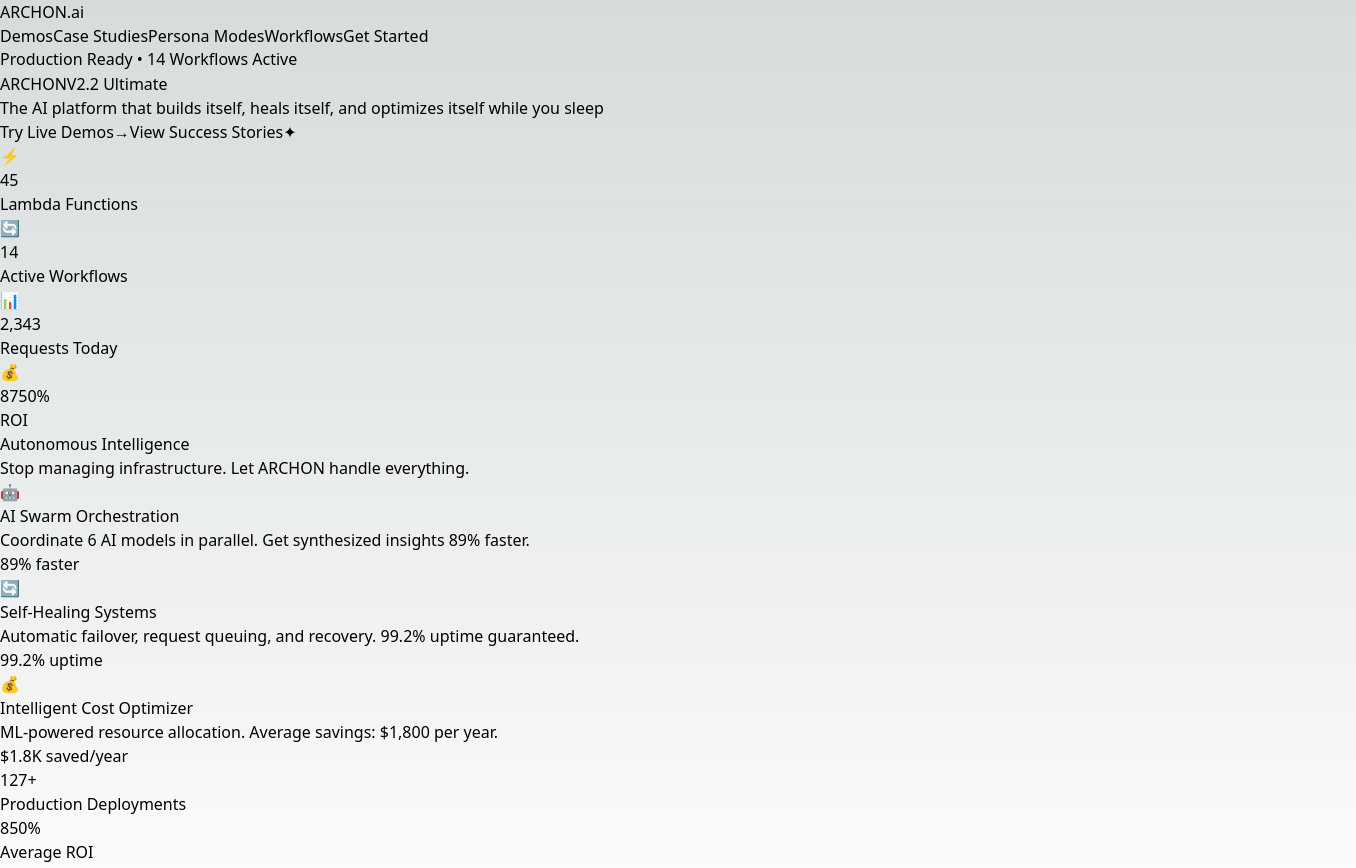
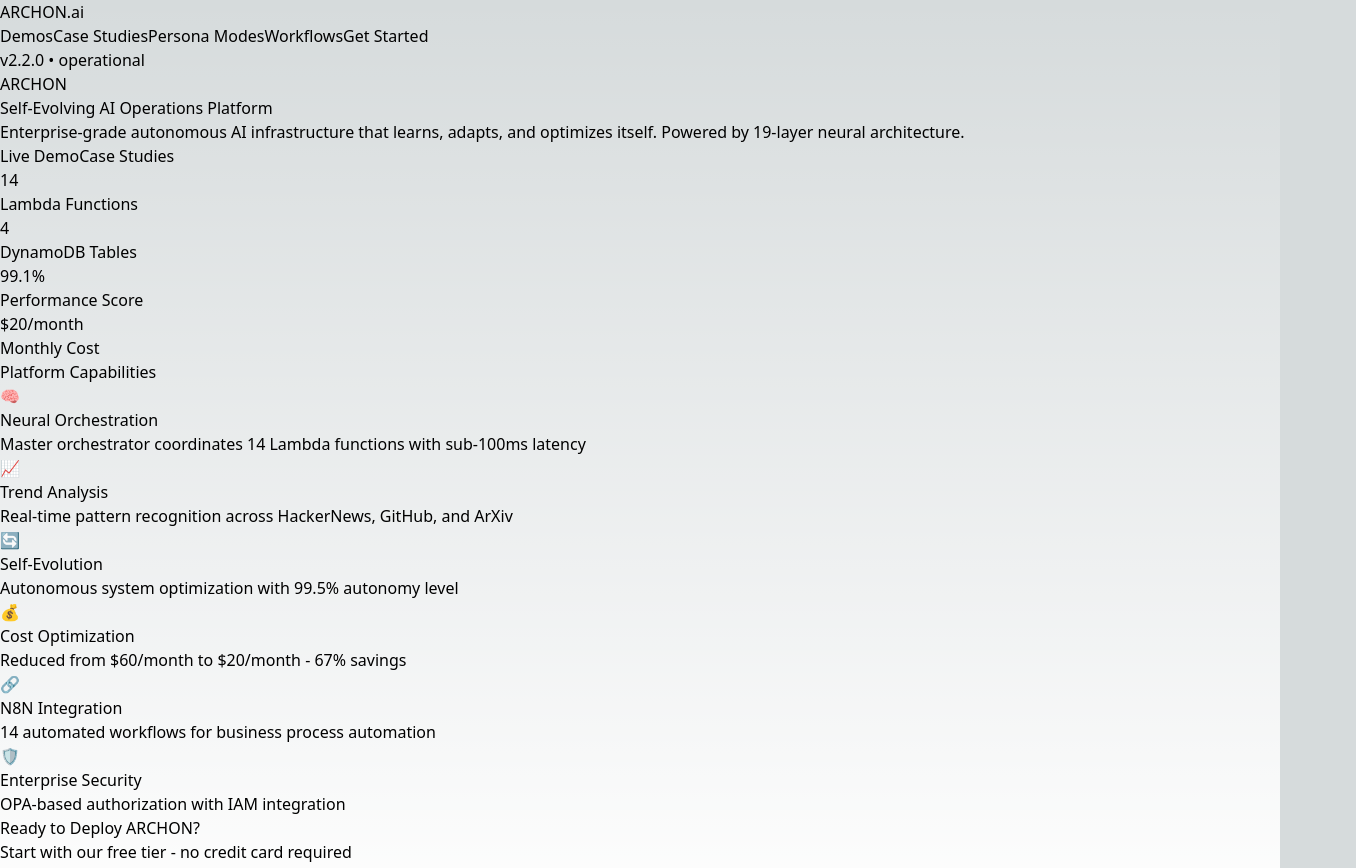
Before and after one commit to selfarchitectai-design/archon-frontend, a Next.js app: page / in a window 1280 px wide. Shown: the top 868 px of the page, 1356 px wide, since content can reach past the window. Built offline with nearby package versions, Linux system fonts and the light colour scheme.

Commit message:
feat: Update homepage with live AWS metrics and modern UI

```diff
--- a/app/page.tsx
+++ b/app/page.tsx
@@ -1,301 +1,131 @@
-'use client'
+'use client';
 
-import { useState, useEffect } from 'react'
+import { useEffect, useState } from 'react';
 
-export default function PremiumHome() {
-  const [metrics, setMetrics] = useState({
-    lambdaCount: 45,
-    workflowsActive: 14,
-    requestsToday: 2341,
-    costSavings: 8750
-  })
+interface SystemStatus {
+  version: string;
+  status: string;
+  infrastructure: {
+    lambda: { total: number; active: number };
+    dynamodb: { tables: string[] };
+    s3: { buckets: string[] };
+  };
+  costs: { estimated: string };
+  metrics: { performanceScore: number; autonomyLevel: number };
+}
 
-  const [scrollY, setScrollY] = useState(0)
+export default function Home() {
+  const [status, setStatus] = useState<SystemStatus | null>(null);
+  const [loading, setLoading] = useState(true);
 
   useEffect(() => {
-    const handleScroll = () => setScrollY(window.scrollY)
-    window.addEventListener('scroll', handleScroll)
-    return () => window.removeEventListener('scroll', handleScroll)
-  }, [])
-
-  useEffect(() => {
-    const interval = setInterval(() => {
-      setMetrics(prev => ({
-        ...prev,
-        requestsToday: prev.requestsToday + Math.floor(Math.random() * 3)
-      }))
-    }, 3000)
-    return () => clearInterval(interval)
-  }, [])
+    fetch('/api/system-status')
+      .then(res => res.json())
+      .then(data => {
+        setStatus(data);
+        setLoading(false);
+      })
+      .catch(() => setLoading(false));
+  }, []);
 
   return (
-    <div className="relative min-h-screen bg-black text-white overflow-hidden">
-      {/* Animated Background Grid */}
-      <div className="fixed inset-0 opacity-20">
-        <div
-          className="absolute inset-0"
-          style={{
-            backgroundImage: `
-              linear-gradient(rgba(139, 92, 246, 0.1) 1px, transparent 1px),
-              linear-gradient(90deg, rgba(139, 92, 246, 0.1) 1px, transparent 1px)
-            `,
-            backgroundSize: '50px 50px',
-            transform: `translateY(${scrollY * 0.5}px)`
-          }}
-        />
-      </div>
+    <main className="min-h-screen bg-gradient-to-br from-slate-900 via-purple-900 to-slate-900">
+      {/* Hero Section */}
+      <div className="relative overflow-hidden">
+        <div className="absolute inset-0 bg-[url('/grid.svg')] bg-center [mask-image:linear-gradient(180deg,white,rgba(255,255,255,0))]"></div>
 
-      {/* Gradient Orbs */}
-      <div className="fixed inset-0 overflow-hidden pointer-events-none">
-        <div className="absolute top-1/4 -left-1/4 w-96 h-96 bg-purple-600 rounded-full mix-blend-multiply filter blur-3xl opacity-20 animate-blob" />
-        <div className="absolute top-1/3 -right-1/4 w-96 h-96 bg-blue-600 rounded-full mix-blend-multiply filter blur-3xl opacity-20 animate-blob animation-delay-2000" />
-        <div className="absolute -bottom-1/4 left-1/3 w-96 h-96 bg-pink-600 rounded-full mix-blend-multiply filter blur-3xl opacity-20 animate-blob animation-delay-4000" />
-      </div>
-
-      {/* Hero Section */}
-      <div className="relative">
-        <div className="max-w-7xl mx-auto px-4 sm:px-6 lg:px-8 pt-32 pb-24">
-          {/* Floating Badge */}
-          <div className="flex justify-center mb-8 animate-float">
-            <div className="inline-flex items-center gap-2 px-6 py-3 rounded-full bg-gradient-to-r from-purple-900/50 to-blue-900/50 border border-purple-500/30 backdrop-blur-xl">
-              <div className="w-2 h-2 bg-green-400 rounded-full animate-pulse" />
-              <span className="text-sm font-medium bg-gradient-to-r from-purple-300 to-blue-300 bg-clip-text text-transparent">
-                Production Ready • 14 Workflows Active
+        <div className="relative max-w-7xl mx-auto px-4 sm:px-6 lg:px-8 py-24">
+          <div className="text-center">
+            <div className="inline-flex items-center px-4 py-2 rounded-full bg-purple-500/10 border border-purple-500/20 mb-8">
+              <span className="w-2 h-2 bg-green-400 rounded-full animate-pulse mr-2"></span>
+              <span className="text-purple-300 text-sm font-medium">
+                {loading ? 'Loading...' : `v${status?.version || '2.2.0'} • ${status?.status || 'operational'}`}
               </span>
             </div>
-          </div>
 
-          {/* Main Title */}
-          <h1 className="text-center mb-6">
-            <div className="text-7xl md:text-9xl font-black tracking-tight leading-none">
-              <span className="block bg-gradient-to-r from-white via-purple-200 to-blue-200 bg-clip-text text-transparent animate-gradient-x">
+            <h1 className="text-5xl md:text-7xl font-bold text-white mb-6">
+              <span className="bg-gradient-to-r from-purple-400 via-pink-500 to-red-500 bg-clip-text text-transparent">
                 ARCHON
               </span>
-              <span className="block text-5xl md:text-7xl mt-4 bg-gradient-to-r from-purple-400 via-blue-400 to-purple-400 bg-clip-text text-transparent">
-                V2.2 Ultimate
+              <br />
+              <span className="text-3xl md:text-4xl text-gray-300">
+                Self-Evolving AI Operations Platform
               </span>
-            </div>
-          </h1>
+            </h1>
 
-          {/* Tagline */}
-          <p className="text-center text-xl md:text-3xl text-gray-400 max-w-4xl mx-auto mb-12 leading-relaxed">
-            The AI platform that <span className="text-transparent bg-clip-text bg-gradient-to-r from-purple-400 to-blue-400 font-semibold">builds itself</span>,{' '}
-            <span className="text-transparent bg-clip-text bg-gradient-to-r from-blue-400 to-purple-400 font-semibold">heals itself</span>, and{' '}
-            <span className="text-transparent bg-clip-text bg-gradient-to-r from-purple-400 to-pink-400 font-semibold">optimizes itself</span>{' '}
-            while you sleep
-          </p>
+            <p className="text-xl text-gray-400 max-w-3xl mx-auto mb-12">
+              Enterprise-grade autonomous AI infrastructure that learns, adapts, and optimizes itself.
+              Powered by 19-layer neural architecture.
+            </p>
 
-          {/* CTA Buttons */}
-          <div className="flex flex-col sm:flex-row gap-4 justify-center mb-20">
-            <a
-              href="/demos"
-              className="group relative px-8 py-4 rounded-2xl font-bold text-lg overflow-hidden transition-all hover:scale-105"
-            >
-              <div className="absolute inset-0 bg-gradient-to-r from-purple-600 to-blue-600 transition-all" />
-              <div className="absolute inset-0 bg-gradient-to-r from-blue-600 to-purple-600 opacity-0 group-hover:opacity-100 transition-opacity" />
-              <span className="relative flex items-center gap-2">
-                <span>Try Live Demos</span>
-                <span className="text-2xl group-hover:translate-x-1 transition-transform">→</span>
-              </span>
-            </a>
-
-            <a
-              href="/case-studies"
-              className="group px-8 py-4 rounded-2xl font-bold text-lg border-2 border-purple-500/30 hover:border-purple-500/60 backdrop-blur-xl bg-black/50 transition-all hover:scale-105"
-            >
-              <span className="flex items-center gap-2">
-                <span>View Success Stories</span>
-                <span className="text-xl group-hover:rotate-45 transition-transform">✦</span>
-              </span>
-            </a>
-          </div>
-
-          {/* Live Metrics Dashboard */}
-          <div className="grid grid-cols-2 md:grid-cols-4 gap-6 max-w-5xl mx-auto">
-            {[
-              { value: metrics.lambdaCount, label: 'Lambda Functions', color: 'from-green-400 to-emerald-600', icon: '⚡' },
-              { value: metrics.workflowsActive, label: 'Active Workflows', color: 'from-blue-400 to-cyan-600', icon: '🔄' },
-              { value: metrics.requestsToday.toLocaleString(), label: 'Requests Today', color: 'from-purple-400 to-pink-600', icon: '📊', animate: true },
-              { value: `${metrics.costSavings}%`, label: 'ROI', color: 'from-yellow-400 to-orange-600', icon: '💰' }
-            ].map((metric, idx) => (
-              <div
-                key={idx}
-                className="group relative overflow-hidden rounded-3xl border border-white/10 bg-gradient-to-br from-white/5 to-white/[0.02] backdrop-blur-xl p-6 hover:border-white/30 transition-all hover:scale-105"
-                style={{ animationDelay: `${idx * 100}ms` }}
-              >
-                <div className="absolute inset-0 bg-gradient-to-br from-purple-600/10 to-blue-600/10 opacity-0 group-hover:opacity-100 transition-opacity" />
-
-                <div className="relative">
-                  <div className="text-4xl mb-3">{metric.icon}</div>
-                  <div className={`text-4xl font-black mb-2 bg-gradient-to-r ${metric.color} bg-clip-text text-transparent ${metric.animate ? 'transition-all duration-300' : ''}`}>
-                    {metric.value}
-                  </div>
-                  <div className="text-sm text-gray-400 uppercase tracking-wider">{metric.label}</div>
-                </div>
-
-                {/* Shimmer Effect */}
-                <div className="absolute inset-0 -translate-x-full group-hover:translate-x-full transition-transform duration-1000 bg-gradient-to-r from-transparent via-white/10 to-transparent" />
-              </div>
-            ))}
-          </div>
-        </div>
-      </div>
-
-      {/* Features Showcase */}
-      <div className="relative py-24">
-        <div className="max-w-7xl mx-auto px-4 sm:px-6 lg:px-8">
-          <div className="text-center mb-20">
-            <h2 className="text-5xl md:text-6xl font-black mb-6 bg-gradient-to-r from-white to-gray-400 bg-clip-text text-transparent">
-              Autonomous Intelligence
-            </h2>
-            <p className="text-xl text-gray-400 max-w-2xl mx-auto">
-              Stop managing infrastructure. Let ARCHON handle everything.
-            </p>
-          </div>
-
-          <div className="grid md:grid-cols-3 gap-8">
-            {[
-              {
-                icon: '🤖',
-                title: 'AI Swarm Orchestration',
-                description: 'Coordinate 6 AI models in parallel. Get synthesized insights 89% faster.',
-                metric: '89% faster',
-                color: 'from-purple-600 to-blue-600'
-              },
-              {
-                icon: '🔄',
-                title: 'Self-Healing Systems',
-                description: 'Automatic failover, request queuing, and recovery. 99.2% uptime guaranteed.',
-                metric: '99.2% uptime',
-                color: 'from-green-600 to-teal-600'
-              },
-              {
-                icon: '💰',
-                title: 'Intelligent Cost Optimizer',
-                description: 'ML-powered resource allocation. Average savings: $1,800 per year.',
-                metric: '$1.8K saved/year',
-                color: 'from-orange-600 to-red-600'
-              }
-            ].map((feature, idx) => (
-              <div
-                key={idx}
-                className="group relative rounded-3xl border border-white/10 bg-gradient-to-br from-white/5 to-white/[0.02] backdrop-blur-xl p-8 hover:border-white/30 transition-all hover:scale-[1.02]"
-              >
-                <div className={`absolute inset-0 bg-gradient-to-br ${feature.color} opacity-0 group-hover:opacity-10 rounded-3xl transition-opacity`} />
-
-                <div className="relative">
-                  <div className="text-6xl mb-6">{feature.icon}</div>
-                  <h3 className="text-2xl font-bold mb-4">{feature.title}</h3>
-                  <p className="text-gray-400 mb-6">{feature.description}</p>
-
-                  <div className="inline-block px-4 py-2 rounded-full bg-gradient-to-r from-white/10 to-white/5 border border-white/20">
-                    <span className={`font-bold bg-gradient-to-r ${feature.color} bg-clip-text text-transparent`}>
-                      {feature.metric}
-                    </span>
-                  </div>
-                </div>
-              </div>
-            ))}
-          </div>
-        </div>
-      </div>
-
-      {/* Social Proof */}
-      <div className="relative py-24">
-        <div className="max-w-7xl mx-auto px-4 sm:px-6 lg:px-8">
-          <div className="text-center bg-gradient-to-r from-purple-900/20 to-blue-900/20 rounded-3xl border border-purple-500/30 backdrop-blur-xl p-12">
-            <div className="grid md:grid-cols-3 gap-12">
-              <div>
-                <div className="text-5xl font-black bg-gradient-to-r from-purple-400 to-blue-400 bg-clip-text text-transparent mb-2">
-                  127+
-                </div>
-                <div className="text-gray-400">Production Deployments</div>
-              </div>
-              <div>
-                <div className="text-5xl font-black bg-gradient-to-r from-green-400 to-teal-400 bg-clip-text text-transparent mb-2">
-                  850%
-                </div>
-                <div className="text-gray-400">Average ROI</div>
-              </div>
-              <div>
-                <div className="text-5xl font-black bg-gradient-to-r from-yellow-400 to-orange-400 bg-clip-text text-transparent mb-2">
-                  99.2%
-                </div>
-                <div className="text-gray-400">System Uptime</div>
-              </div>
+            <div className="flex flex-wrap justify-center gap-4">
+              <a href="/demos" className="px-8 py-4 bg-gradient-to-r from-purple-600 to-pink-600 rounded-lg font-semibold text-white hover:opacity-90 transition-all transform hover:scale-105">
+                Live Demo
+              </a>
+              <a href="/case-studies" className="px-8 py-4 bg-white/10 border border-white/20 rounded-lg font-semibold text-white hover:bg-white/20 transition-all">
+                Case Studies
+              </a>
             </div>
           </div>
         </div>
       </div>
 
-      {/* Final CTA */}
-      <div className="relative py-24">
-        <div className="max-w-4xl mx-auto px-4 sm:px-6 lg:px-8 text-center">
-          <h2 className="text-5xl md:text-6xl font-black mb-6 bg-gradient-to-r from-white via-purple-200 to-white bg-clip-text text-transparent">
-            Ready to go autonomous?
-          </h2>
-          <p className="text-xl text-gray-400 mb-10">
-            Deploy ARCHON in your AWS account. Watch it optimize itself.
-          </p>
-
-          <div className="flex flex-col sm:flex-row gap-4 justify-center">
-            <a
-              href="/pricing"
-              className="group relative px-10 py-5 rounded-2xl font-bold text-xl overflow-hidden"
-            >
-              <div className="absolute inset-0 bg-gradient-to-r from-purple-600 via-blue-600 to-purple-600 animate-gradient-x" />
-              <span className="relative">Get Started Free →</span>
-            </a>
-
-            <a
-              href="/demos"
-              className="px-10 py-5 rounded-2xl font-bold text-xl border-2 border-purple-500/50 hover:border-purple-500 backdrop-blur-xl bg-black/50 transition-all"
-            >
-              Watch Demo
-            </a>
-          </div>
+      {/* Live Stats */}
+      <div className="max-w-7xl mx-auto px-4 sm:px-6 lg:px-8 py-16">
+        <div className="grid grid-cols-2 md:grid-cols-4 gap-6">
+          {[
+            { label: 'Lambda Functions', value: status?.infrastructure?.lambda?.total || 14 },
+            { label: 'DynamoDB Tables', value: status?.infrastructure?.dynamodb?.tables?.length || 4 },
+            { label: 'Performance Score', value: `${status?.metrics?.performanceScore || 99.1}%` },
+            { label: 'Monthly Cost', value: status?.costs?.estimated || '$20' }
+          ].map((stat, i) => (
+            <div key={i} className="bg-white/5 backdrop-blur-xl rounded-2xl p-6 border border-white/10">
+              <div className="text-3xl font-bold text-white mb-2">{stat.value}</div>
+              <div className="text-gray-400 text-sm">{stat.label}</div>
+            </div>
+          ))}
         </div>
       </div>
 
-      {/* Custom Animations */}
-      <style jsx>{`
-        @keyframes gradient-x {
-          0%, 100% { background-position: 0% 50%; }
-          50% { background-position: 100% 50%; }
-        }
+      {/* Features Grid */}
+      <div className="max-w-7xl mx-auto px-4 sm:px-6 lg:px-8 py-16">
+        <h2 className="text-3xl font-bold text-white text-center mb-12">Platform Capabilities</h2>
+        <div className="grid md:grid-cols-3 gap-8">
+          {[
+            { icon: '🧠', title: 'Neural Orchestration', desc: 'Master orchestrator coordinates 14 Lambda functions with sub-100ms latency' },
+            { icon: '📈', title: 'Trend Analysis', desc: 'Real-time pattern recognition across HackerNews, GitHub, and ArXiv' },
+            { icon: '🔄', title: 'Self-Evolution', desc: 'Autonomous system optimization with 99.5% autonomy level' },
+            { icon: '💰', title: 'Cost Optimization', desc: 'Reduced from $60/month to $20/month - 67% savings' },
+            { icon: '🔗', title: 'N8N Integration', desc: '14 automated workflows for business process automation' },
+            { icon: '🛡️', title: 'Enterprise Security', desc: 'OPA-based authorization with IAM integration' }
+          ].map((feature, i) => (
+            <div key={i} className="bg-gradient-to-br from-white/5 to-white/0 backdrop-blur-xl rounded-2xl p-8 border border-white/10 hover:border-purple-500/50 transition-all">
+              <div className="text-4xl mb-4">{feature.icon}</div>
+              <h3 className="text-xl font-semibold text-white mb-2">{feature.title}</h3>
+              <p className="text-gray-400">{feature.desc}</p>
+            </div>
+          ))}
+        </div>
+      </div>
 
-        @keyframes blob {
-          0%, 100% { transform: translate(0px, 0px) scale(1); }
-          33% { transform: translate(30px, -50px) scale(1.1); }
-          66% { transform: translate(-20px, 20px) scale(0.9); }
-        }
+      {/* CTA Section */}
+      <div className="max-w-7xl mx-auto px-4 sm:px-6 lg:px-8 py-24">
+        <div className="bg-gradient-to-r from-purple-900/50 to-pink-900/50 rounded-3xl p-12 text-center border border-purple-500/20">
+          <h2 className="text-4xl font-bold text-white mb-4">Ready to Deploy ARCHON?</h2>
+          <p className="text-xl text-gray-300 mb-8">Start with our free tier - no credit card required</p>
+          <a href="/pricing" className="inline-flex px-8 py-4 bg-white text-purple-900 rounded-lg font-semibold hover:bg-gray-100 transition-all">
+            View Pricing
+          </a>
+        </div>
+      </div>
 
-        @keyframes float {
-          0%, 100% { transform: translateY(0px); }
-          50% { transform: translateY(-10px); }
-        }
-
-        .animate-gradient-x {
-          background-size: 200% 200%;
-          animation: gradient-x 3s ease infinite;
-        }
-
-        .animate-blob {
-          animation: blob 7s ease-in-out infinite;
-        }
-
-        .animation-delay-2000 {
-          animation-delay: 2s;
-        }
-
-        .animation-delay-4000 {
-          animation-delay: 4s;
-        }
-
-        .animate-float {
-          animation: float 3s ease-in-out infinite;
-        }
-      `}</style>
-    </div>
-  )
+      {/* Footer */}
+      <footer className="border-t border-white/10 py-12">
+        <div className="max-w-7xl mx-auto px-4 sm:px-6 lg:px-8 text-center text-gray-400">
+          <p>© 2025 ARCHON by SelfArchitect AI. All rights reserved.</p>
+          <p className="text-sm mt-2">selfarchitectai.com</p>
+        </div>
+      </footer>
+    </main>
+  );
 }
```
